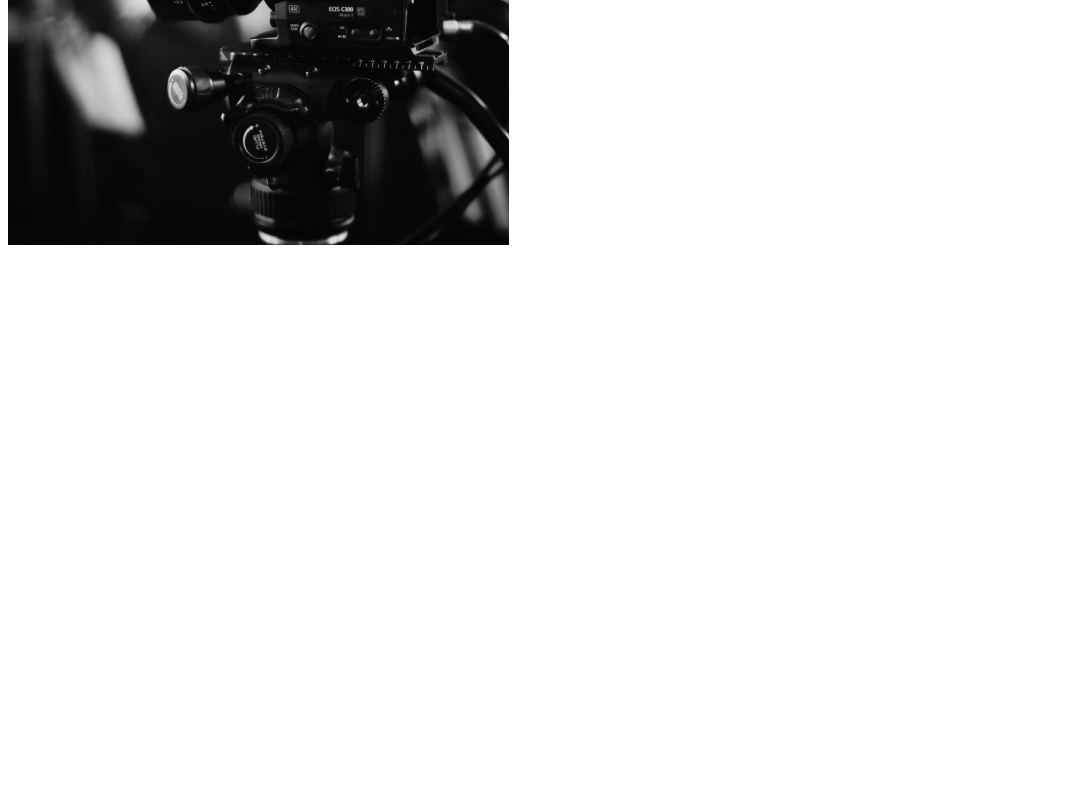
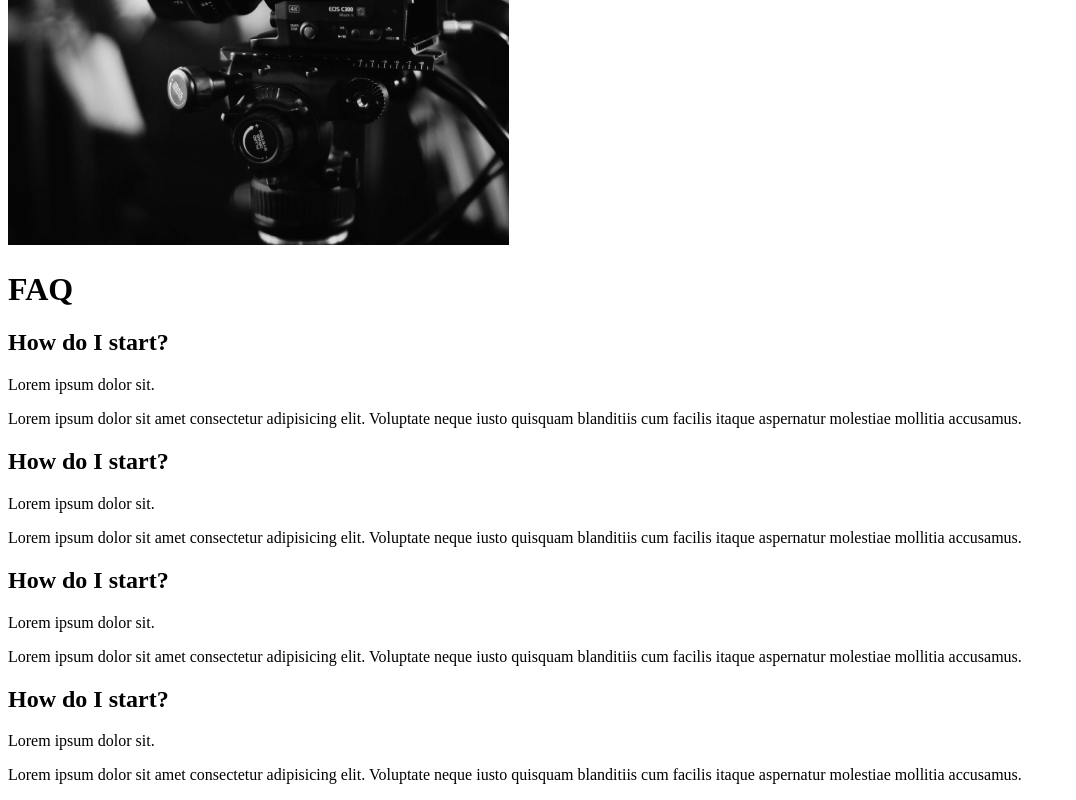
Before and after one commit to lucasfradus/capture, a React (Create React App) app in the folder react/capture/: page / in a window 1280 px wide. Shown: the part 2155-2955 px from the top of the page, without its empty margins (0-1076 px from the left). Before the commit the page ends 2412 px from the top, so only its background shows below. Built offline with nearby package versions, Linux system fonts and the light colour scheme.

Commit message:
FAQ section

```diff
--- /dev/null
+++ b/react/capture/src/components/FaqSection.js
@@ -0,0 +1,56 @@
+import React from 'react';
+
+
+const FaqSection = () =>{
+    return (
+        <div className="faqSection">
+            <h1>FAQ</h1>
+            <div className="question">
+                <h2>How do I start?</h2>
+                <div className="answer">
+                    <p>Lorem ipsum dolor sit.
+                    </p>
+                    <p>
+                        Lorem ipsum dolor sit amet consectetur adipisicing elit.
+                        Voluptate neque iusto quisquam blanditiis cum facilis itaque aspernatur molestiae mollitia accusamus.
+                    </p>
+                </div>
+            </div>
+            <div className="question">
+                <h2>How do I start?</h2>
+                <div className="answer">
+                    <p>Lorem ipsum dolor sit.
+                    </p>
+                    <p>
+                        Lorem ipsum dolor sit amet consectetur adipisicing elit.
+                        Voluptate neque iusto quisquam blanditiis cum facilis itaque aspernatur molestiae mollitia accusamus.
+                    </p>
+                </div>
+            </div>
+            <div className="question">
+                <h2>How do I start?</h2>
+                <div className="answer">
+                    <p>Lorem ipsum dolor sit.
+                    </p>
+                    <p>
+                        Lorem ipsum dolor sit amet consectetur adipisicing elit.
+                        Voluptate neque iusto quisquam blanditiis cum facilis itaque aspernatur molestiae mollitia accusamus.
+                    </p>
+                </div>
+            </div>
+            <div className="question">
+                <h2>How do I start?</h2>
+                <div className="answer">
+                    <p>Lorem ipsum dolor sit.
+                    </p>
+                    <p>
+                        Lorem ipsum dolor sit amet consectetur adipisicing elit.
+                        Voluptate neque iusto quisquam blanditiis cum facilis itaque aspernatur molestiae mollitia accusamus.
+                    </p>
+                </div>
+            </div>
+        </div>
+    )
+};
+
+export default FaqSection;
--- a/react/capture/src/pages/aboutUs.js
+++ b/react/capture/src/pages/aboutUs.js
@@ -1,13 +1,14 @@
 import React from 'react';
 import AboutUsSection from '../components/AboutUs';
 import Services from '../components/ServicesSection';
-
+import FaqSection from '../components/FaqSection';
 
 const aboutUs = () => {
     return (
         <>
             <AboutUsSection/>
             <Services/>
+            <FaqSection/>
         </>
 
     )
```
Also changed, not shown: 1 other file (tests, documents, lock files or other folders).
